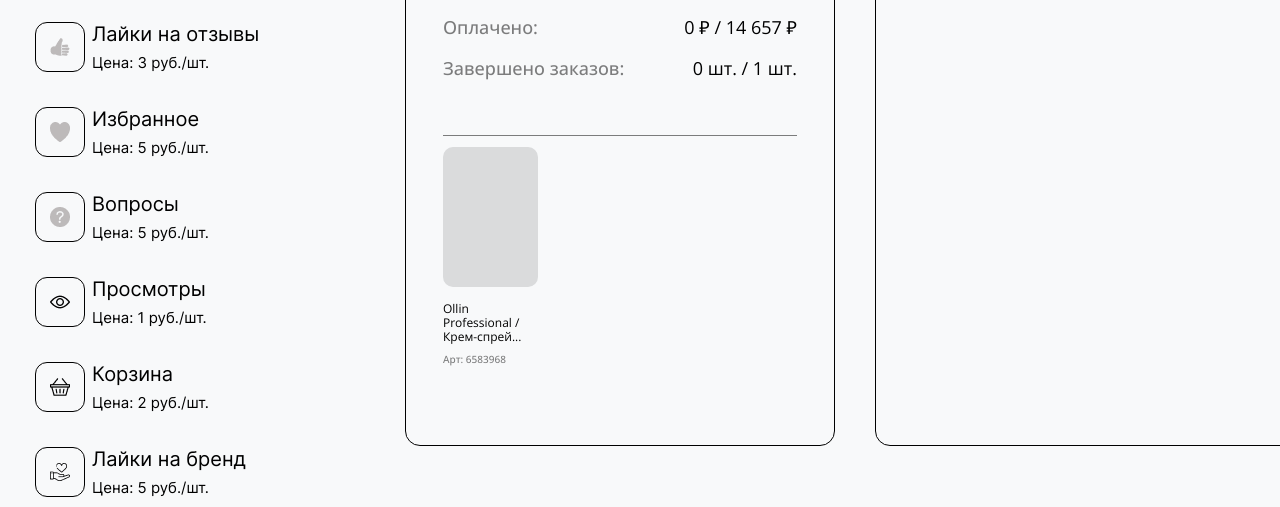
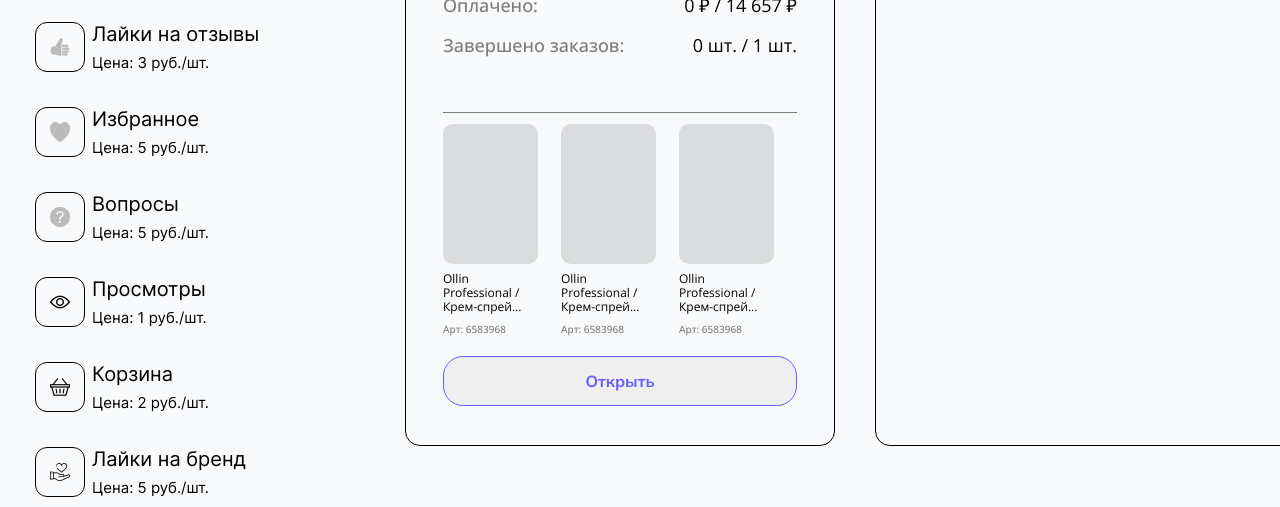
Before and after one commit to Unleashed97/wb, a website: page src/index.html in a window 1280 px wide. Shown: the part 366-873 px from the top of the page. Drawn offline with nearby package versions, Linux system fonts and the light colour scheme; files that its build step writes are made by us from their sources; files whose address does not match are found by name.

Commit message:
feat: card goods, btn

```diff
--- a/src/index.html
+++ b/src/index.html
@@ -166,7 +166,7 @@
                             <span class="settings-btn__item"></span>
                             <span class="settings-btn__item"></span>
                         </button>
-                        <header class="card__header">
+
                         <h2 class="card__title">Группа №765</h2>
                         <div class="card__info">
                             <div class="card__info-status">
@@ -195,9 +195,50 @@
 
                                 <span class="card__goods-item-article">Арт: 6583968</span>
                             </div>
+                            <div class="card__goods-item">
+                                <div class="card__goods-item-image">
+
+                                </div>
+                                <h4 class="card__goods-item-title">
+                                    Ollin Professional / Крем-спрей...
+                                </h4>
+
+                                <span class="card__goods-item-article">Арт: 6583968</span>
+                            </div>
+                            <div class="card__goods-item">
+                                <div class="card__goods-item-image">
+
+                                </div>
+                                <h4 class="card__goods-item-title">
+                                    Ollin Professional / Крем-спрей...
+                                </h4>
+
+                                <span class="card__goods-item-article">Арт: 6583968</span>
+                            </div>
+                            <div class="card__goods-item">
+                                <div class="card__goods-item-image">
+
+                                </div>
+                                <h4 class="card__goods-item-title">
+                                    Ollin Professional / Крем-спрей...
+                                </h4>
+
+                                <span class="card__goods-item-article">Арт: 6583968</span>
+                            </div>
+                            <div class="card__goods-item">
+                                <div class="card__goods-item-image">
+
+                                </div>
+                                <h4 class="card__goods-item-title">
+                                    Ollin Professional / Крем-спрей...
+                                </h4>
+
+                                <span class="card__goods-item-article">Арт: 6583968</span>
+                            </div>
                         </div>
 
-                        </header>
+                        <button type="button" class="card__btn">Открыть</button>
+
                     </article>
                     <article class="card">
 
--- a/src/scss/components/card.scss
+++ b/src/scss/components/card.scss
@@ -56,7 +56,12 @@
     }
 
     &__goods {
-        padding-top: 11px;
+        padding: 11px 0 20px;
+
+        display: flex;
+        gap: 23px;
+
+        overflow: auto;
     }
 
     &__goods-item {
@@ -86,4 +91,23 @@
         font-size: 10px;
         color: rgba(#000, 50%);
     }
+
+    &__btn {
+        width: 100%;
+        height: 50px;
+
+        padding: 0;
+
+        display: flex;
+        justify-content: center;
+        align-items: center;
+
+        font-family: 'Mulish', sans-serif;
+        font-size: 16px;
+        font-weight: 700;
+        color: #695cfe;
+
+        border: 1px solid #695cfe;
+        border-radius: 20px;
+    }
 }
--- a/src/scss/style.scss
+++ b/src/scss/style.scss
@@ -34,6 +34,15 @@ a {
     color: inherit;
 }
 
+h1,
+h2,
+h3,
+h4,
+h5,
+h6 {
+    margin: 0;
+}
+
 img {
     display: block;
 }
```
Also changed, not shown: dist/css/style.min.css, dist/index.html. Lines whose indentation alone changed are shown as unchanged.
